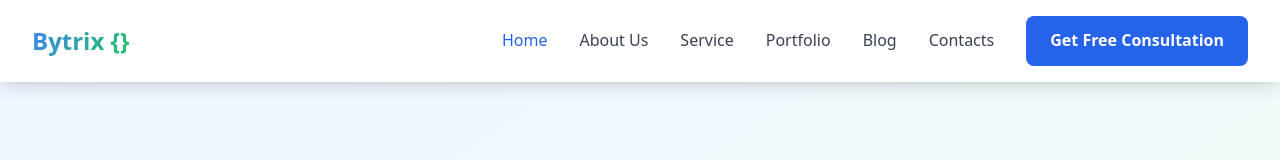
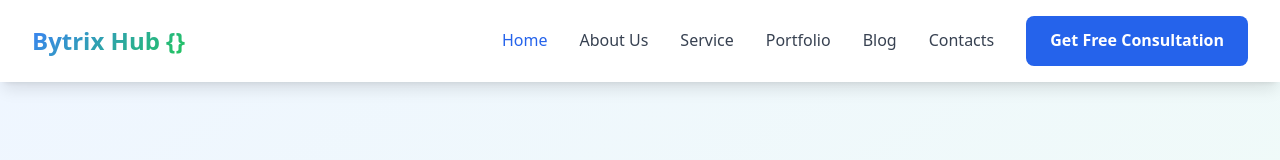
Before and after one commit to Ashik-ch/bytrix-hub, an Angular app: page /bytrix-hub/ in a window 1280 px wide. Shown: the top 160 px of the page. Built offline with nearby package versions, Linux system fonts and the light colour scheme.

Commit message:
Update header component title from 'Bytrix' to 'Bytrix Hub' for clarity and branding consistency.

```diff
--- a/src/app/components/header/header.component.html
+++ b/src/app/components/header/header.component.html
@@ -3,7 +3,7 @@
     <div class="flex justify-between items-center py-4">
       <!-- Logo -->
       <a routerLink="/" class="text-2xl font-bold gradient-text">
-        Bytrix &#123;&#125;
+        Bytrix Hub &#123;&#125;
       </a>
 
       <!-- Desktop Navigation -->
```
